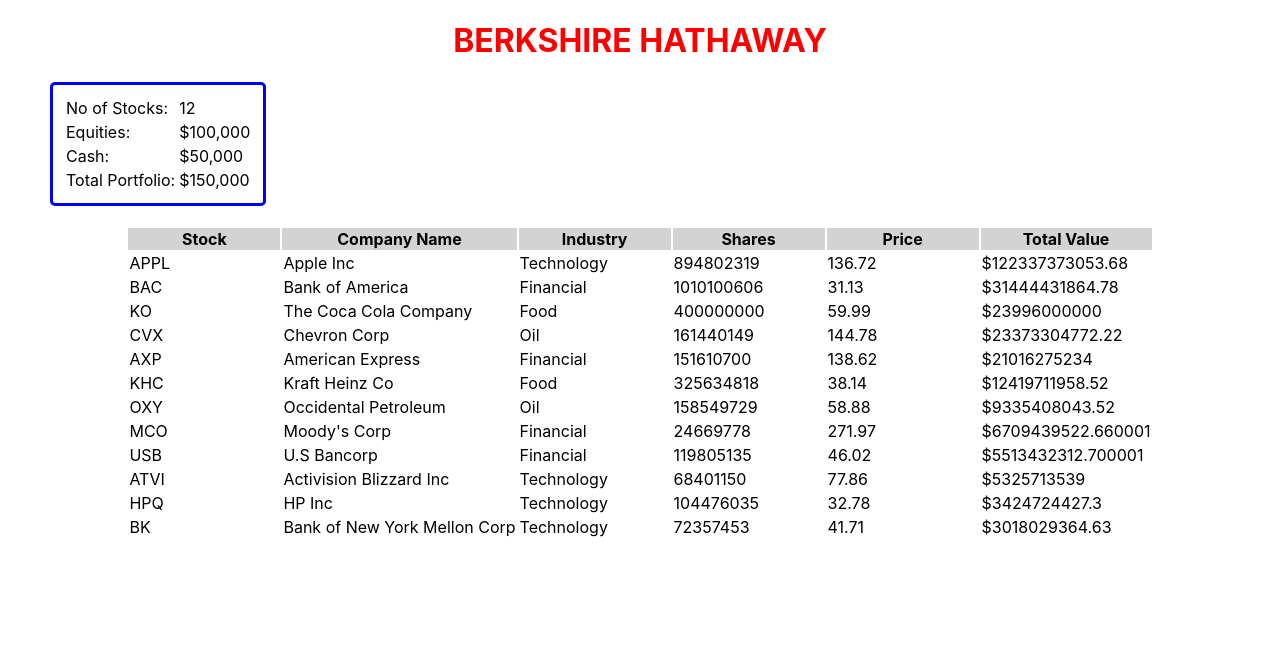
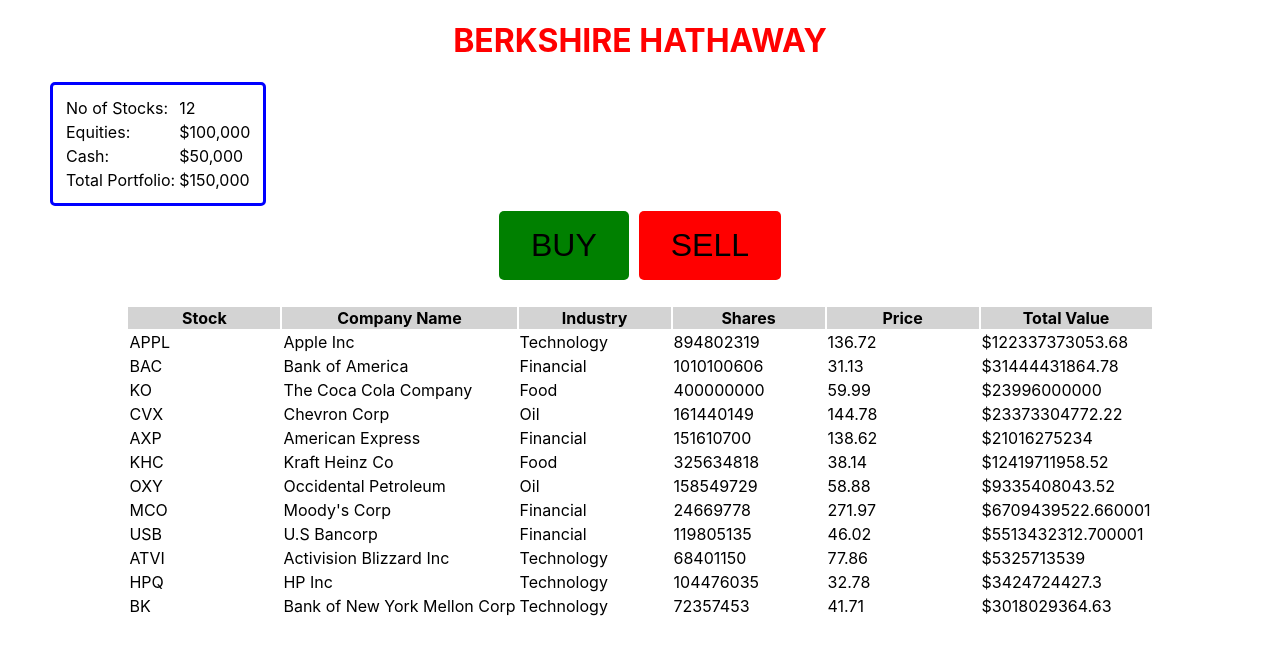
Before and after one commit to snieto10/berkshire, a React (Create React App) app: page / in a window 1280 px wide. Shown: the top 654 px of the page. Built offline with nearby package versions, Linux system fonts and the light colour scheme.

Commit message:
add buy sell button

```diff
--- a/src/App.js
+++ b/src/App.js
@@ -4,6 +4,7 @@
 import Title from "./components/title";
 import Summary from "./components/summary";
 import Table from "./components/table";
+import BuySell from "./components/buySell";
 
 class App extends Component {
   state = {
@@ -15,6 +16,7 @@
       <React.Fragment>
         <Title />
         <Summary stocks={this.state.stocks} />
+        <BuySell />
         <Table stocks={this.state.stocks} />
       </React.Fragment>
     );
--- /dev/null
+++ b/src/components/buySell.css
@@ -0,0 +1,23 @@
+.btn {
+  display: flex;
+  justify-content: center;
+  align-content: center;
+}
+
+.btn-buy {
+  border: none;
+  background-color: green;
+  padding: 1rem 2rem;
+  border-radius: 5px;
+  font-size: 2rem;
+  margin: 5px;
+}
+
+.btn-sell {
+  border: none;
+  background-color: red;
+  padding: 1rem 2rem;
+  border-radius: 5px;
+  font-size: 2rem;
+  margin: 5px;
+}
--- /dev/null
+++ b/src/components/buySell.jsx
@@ -0,0 +1,17 @@
+import React, { Component } from "react";
+import "./buySell.css";
+
+class BuySell extends Component {
+  render() {
+    return (
+      <React.Fragment>
+        <div className="btn">
+          <button className="btn-buy">BUY</button>
+          <button className="btn-sell">SELL</button>
+        </div>
+      </React.Fragment>
+    );
+  }
+}
+
+export default BuySell;
```
